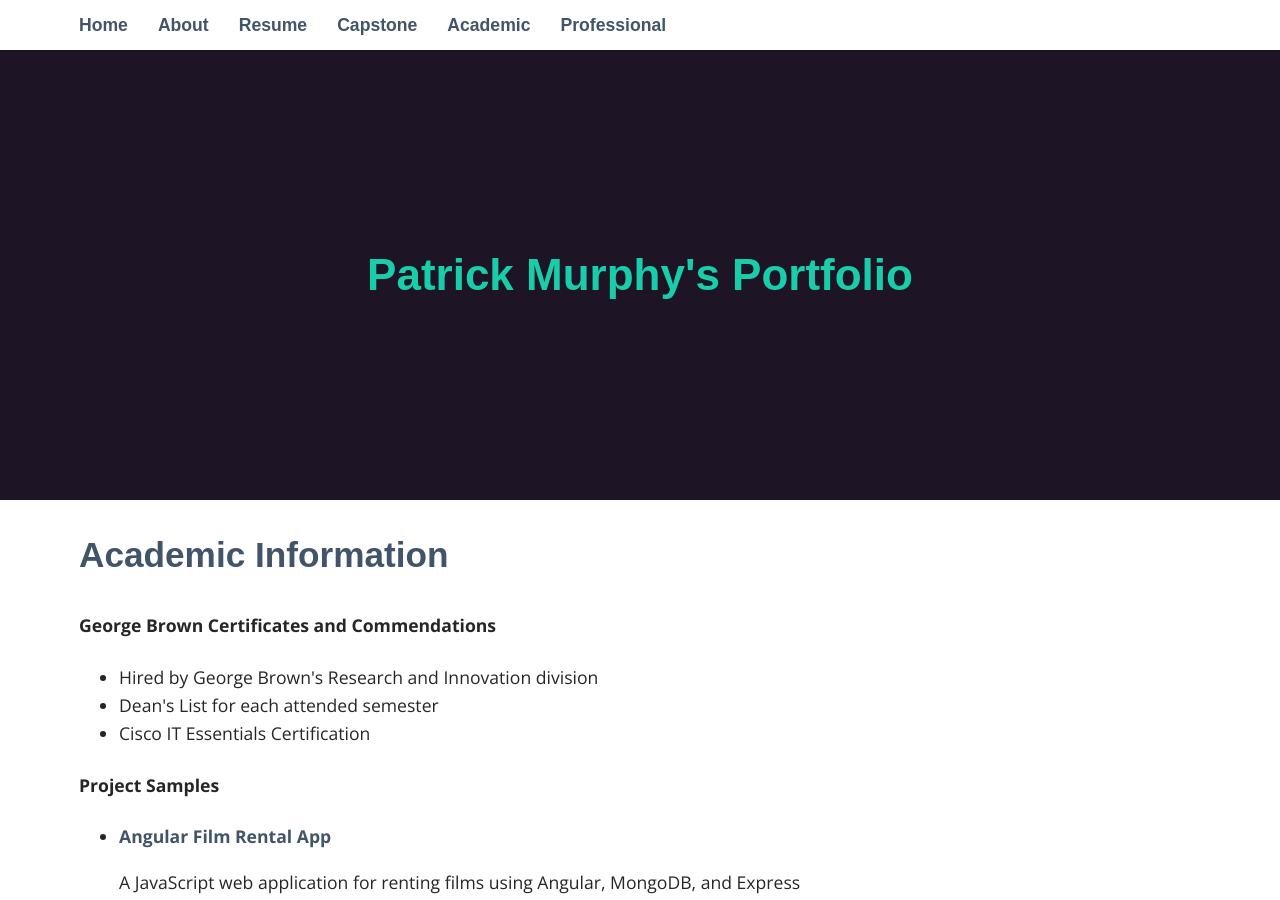
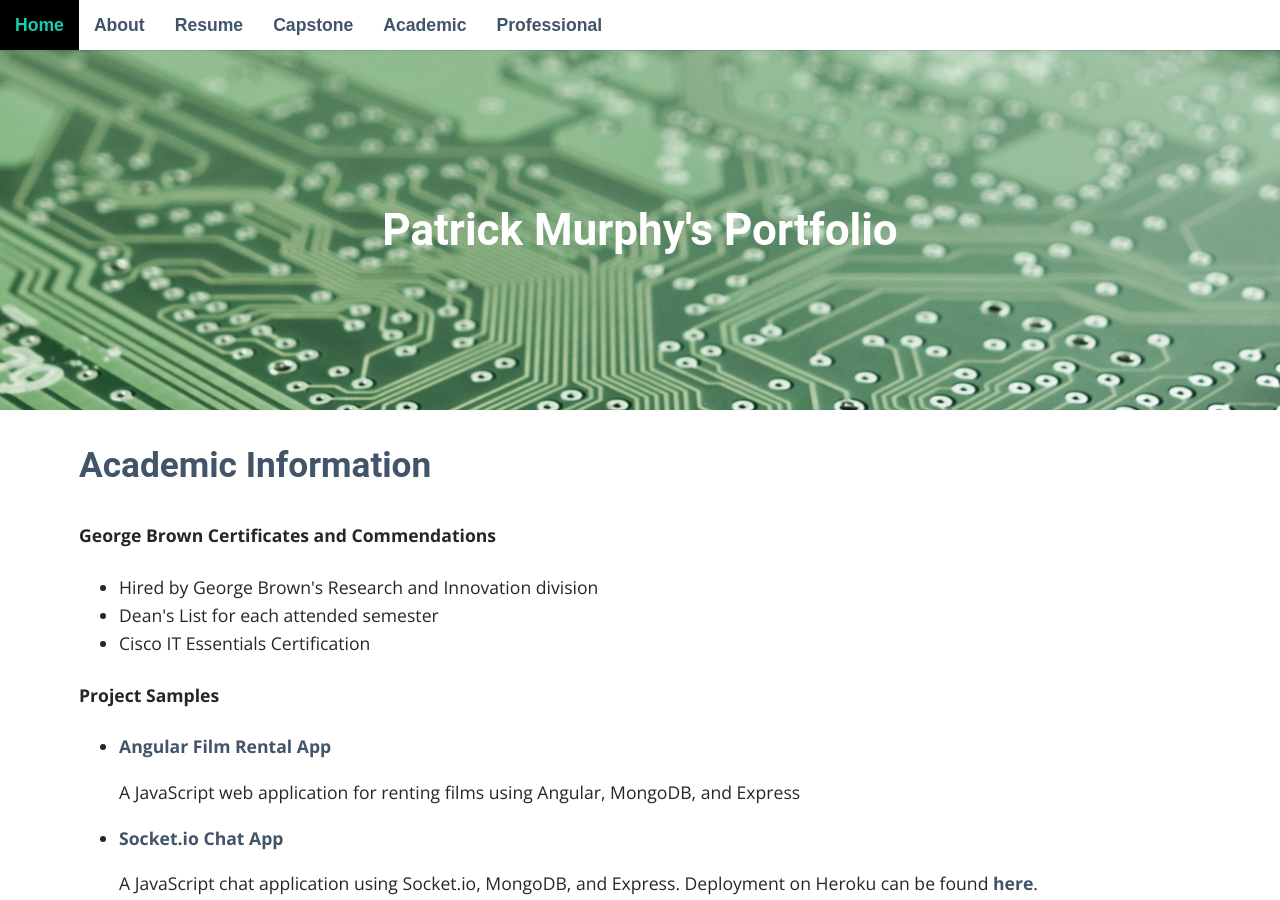
Before and after one commit to pattmurphy/Portfolio, a Jekyll site: the page built from _pages/04_academic.html, in a window 1280 px wide and 900 px high. Built offline with Jekyll 4.4.1, drawn with Linux system fonts in a browser that asks for light colours; some web fonts are replaced; some of the changed text lies outside the part shown.

Commit message:
style changes

```diff
--- a/_includes/header.html
+++ b/_includes/header.html
@@ -1,5 +1,4 @@
 <aside>
-	<div class="container">
 	<nav>
 		<ul>
 			<li><a href="/">Home</a></li>
@@ -10,7 +9,6 @@
 	</li>
 </ul>
 </nav>
-	</div>
 </aside>
 
 <header>
--- a/_pages/04_academic.html
+++ b/_pages/04_academic.html
@@ -46,6 +46,12 @@ permalink: /academic/
         <a href="https://github.com/DiningRoomChair/COMP3074_Assignment_2">Android Meeting App</a>
         <p>
             Android application using Java to coordinate meetings. Uses a SQLite database.
+        </p>
+    </li>
+    <li>
+        <a href="https://github.com/DiningRoomChair/diningroomchair.github.io">Portfolio Website</a>
+        <p>
+            Jekyll website made for our Capstone course. The code for this website!
         </p>
     </li>
 </ul>
--- a/_sass/_base.scss
+++ b/_sass/_base.scss
@@ -4,10 +4,10 @@ $font-style: 'Open Sans', sans-serif;
 $font-color: #262626;
 $link-color: #425469;
 $link-hover-color: $main;
-$heading-font: 'Muli', sans-serif;
+$heading-font: 'Roboto', sans-serif;
 $heading-font-color: #425469;
 $light: #E7EDF4;
-$header:  #1D1425;
+$header:  #000000;
 
 *,
 *::before,
--- a/_sass/_layout.scss
+++ b/_sass/_layout.scss
@@ -15,12 +15,12 @@ h3 {
 	line-height: 1.5;
 }
 h1 {
-	color: $main;
+	color: #FFFFFF;
 	font-size: 2.5em;
 	a,
 	a:visited {
 		text-decoration: none;
-		color: $main;
+		color: #FFFFFF;
 	}
 }
 h2 {
@@ -37,11 +37,13 @@ a:hover {
 	text-decoration: underline;
 }
 header {
-	background: $header;
+	background-image: url("../assets/pcb.jpeg");
+	background-repeat: no-repeat;
+	background-size: 100%;
 	padding: 0px 15px;
 	text-align: center;
 	margin: 50px 0 0;
-	height: 50vh;
+	height: 40vh;
 	display: flex;
 	justify-content: center;
 	align-items: center;
--- /dev/null
+++ b/submission.txt
@@ -0,0 +1,2 @@
+Hosted website: https://diningroomchair.github.io/
+Website code:   https://github.com/DiningRoomChair/diningroomchair.github.io
```
Also changed, not shown: assets/nebula.jpg (added), assets/pcb.jpeg (added). Lines whose indentation alone changed are shown as unchanged.
